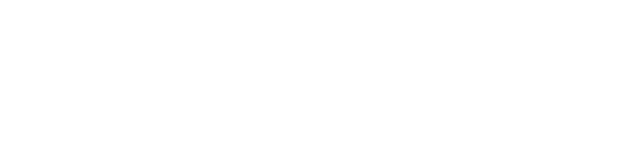
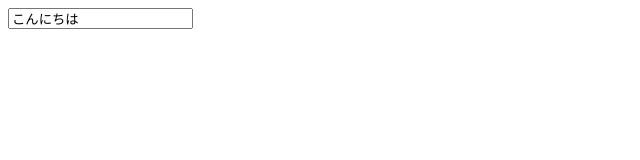
Before and after one commit to kkata/learning-understanding-ts, a website with bundled scripts: page index.html in a window 1280 px wide. Shown: the whole page, without its empty margins (0-640 px from the left). Built offline with nearby package versions, Linux system fonts and the light colour scheme.

Commit message:
型キャスト

```diff
--- a/index.html
+++ b/index.html
@@ -7,5 +7,7 @@
     <title>TypeScriptの理解</title>
     <script src="src/app.js" defer></script>
   </head>
-  <body></body>
+  <body>
+    <input type="text" id="user-input" />
+  </body>
 </html>
--- a/src/app.ts
+++ b/src/app.ts
@@ -101,3 +101,12 @@ function moveAnimal(animal: Animal) {
 }
 
 moveAnimal({ type: "bird", flyingSpeed: 10 });
+
+// const userInputElement = <HTMLInputElement>(
+//   document.getElementById("user-input")!
+// );
+const userInputElement = document.getElementById("user-input");
+
+if (userInputElement) {
+  (userInputElement as HTMLInputElement).value = "こんにちは"; // !マークの代わり
+}
```
